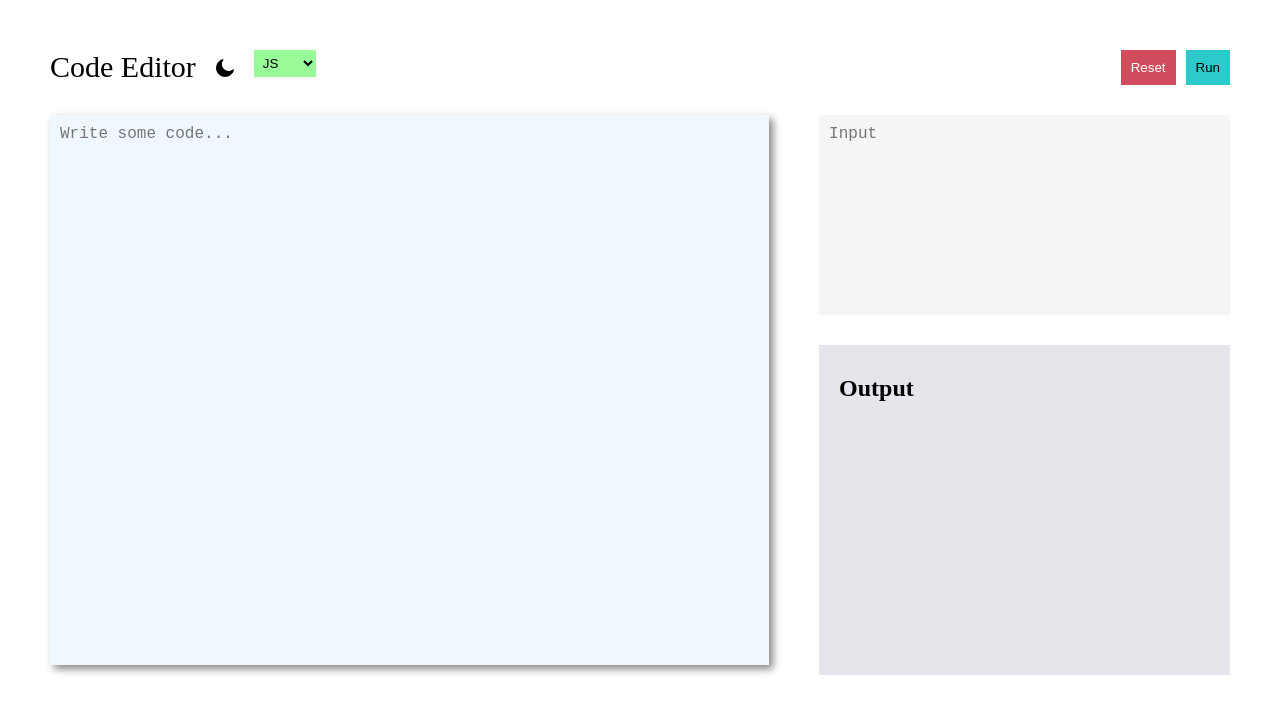
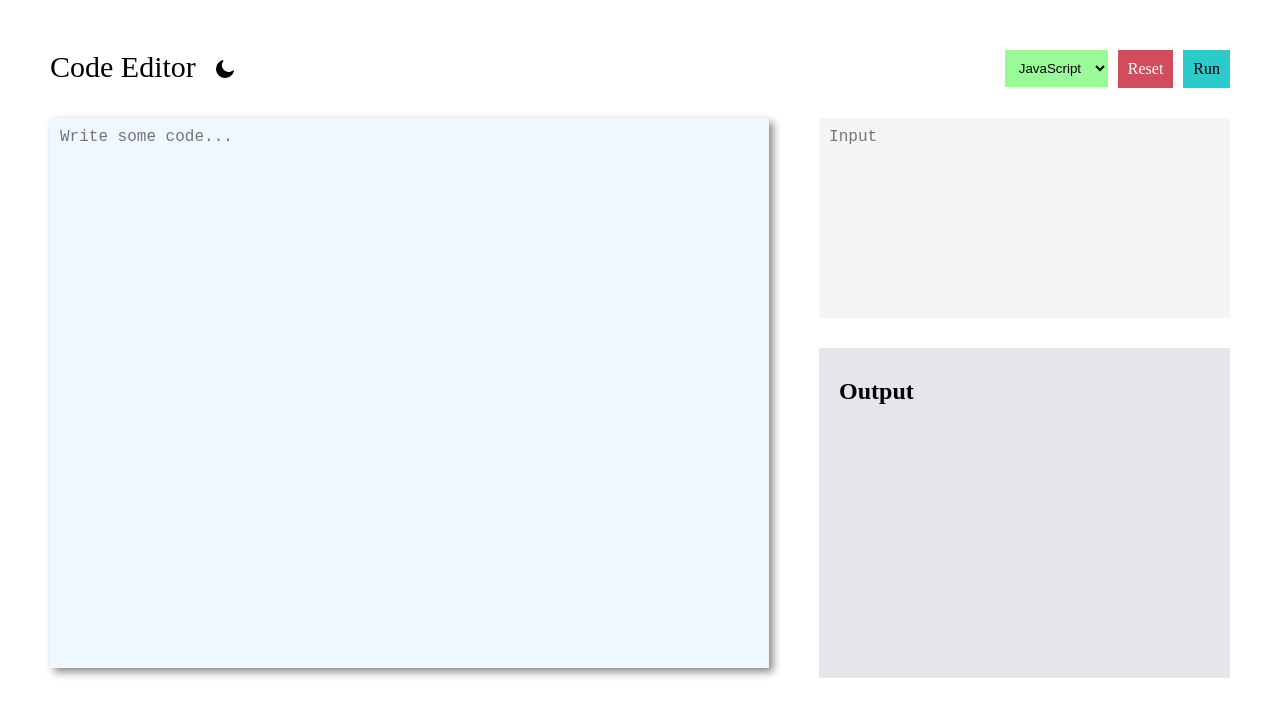
Before and after one commit to riyasavant/editor-web, a React (Create React App) app: page / in a window 1280 px wide. Shown: the top 716 px of the page. Built offline with nearby package versions, Linux system fonts and the light colour scheme.

Commit message:
Fixed Code Editor Issue

```diff
--- a/src/App.js
+++ b/src/App.js
@@ -9,9 +9,9 @@ import './App.css';
 function App() {
 
   const [code, setCode] = useState('');
-  const [language, setLanguage] = useState('');
+  const [language, setLanguage] = useState('js');
   const [input, setInput] = useState('');
-  const [output, setOutput] = useState({});
+  // const [output, setOutput] = useState({});
   const [lightTheme, setTheme] = useState(true);
 
   const handleCode = data => {
@@ -30,17 +30,24 @@ function App() {
     setTheme(!lightTheme);
   }
 
+  const handleReset = () => {
+    setCode('');
+  }
+
   async function handleSubmit() {
-    const response = await axios.post('http://localhost:5000/run', {language: language, code: code, input: input});
-    const data = response.json();
+    try {
+      const response = await axios.post('http://localhost:5000/run', {language: language, code: code, input: input});
+      const data = response.json();
+      console.log(data);
+    } catch(e) {console.log(e);}
   }
 
   return (
     <div className={`content ${lightTheme ? 'light' : 'dark'}`}>
-        <Header lightTheme={lightTheme} changeTheme={changeTheme} changeLanguage={handleLanguage}/>
+        <Header lightTheme={lightTheme} changeTheme={changeTheme} language={language} changeLanguage={handleLanguage} handleSubmit={handleSubmit} handleReset={handleReset}/>
         <div className="editor">
           <div className="code-section">
-            <Editor code={code} handleCode={handleCode} language="js" lightTheme={lightTheme}/>
+            <Editor code={code} handleCode={handleCode} language={language} lightTheme={lightTheme}/>
           </div>
           <div className="output-section">
             <Input input={input} handleInput={handleInput} lightTheme={lightTheme}/>
--- a/src/Components/Editor/index.js
+++ b/src/Components/Editor/index.js
@@ -6,13 +6,13 @@ import "prismjs/components/prism-javascript";
 import "prismjs/themes/prism.css";
 import "./index.css";
 
-export default function CodeEditor({code, handleCode, lightTheme, language = 'js'}) {
+export default function CodeEditor({code, handleCode, lightTheme}) {
     return(
         <div className={`editor-styles ${lightTheme ? 'light-bg' : 'dark-bg'}`}>
             <Editor
                   value={code}
                   onValueChange={(code) => handleCode(code)}
-                  highlight={(code) => highlight(code, languages[language])}
+                  highlight={(code) => highlight(code, languages.js)}
                   padding={10}
                   style={{
                     fontFamily: '"Fira code", "Fira Mono", monospace',
--- a/src/Components/Header/index.js
+++ b/src/Components/Header/index.js
@@ -3,29 +3,33 @@ import dark from "../../assets/moon.png";
 import light from "../../assets/sun.png";
 import "./index.css";
 
-export default function Header({lightTheme, changeTheme, handleLanguage}) {
+export default function Header({lightTheme, changeTheme, language, changeLanguage, handleReset, handleSubmit}) {
+
+    function handleChange(e) {
+        changeLanguage(e.target.value);
+    }
+
     return(
         <div style={{display: 'flex', justifyContent: 'space-between'}}>
             <div className="flex">
                 <div style={{fontSize: '30px', marginRight: '20px'}}>Code Editor</div>
                 <div onClick={changeTheme} style={{cursor: 'pointer', display: 'flex', alignItems: 'center'}}><img src={lightTheme ? dark : light} alt="Theme Icon" height="18px" width="18px"/></div>
-
+            </div>
+            <div className="flex">
                 <div>
                     <select
-                        onChange={handleLanguage}
-                        style={{cursor: 'pointer', padding: '5px', border: 'none', background: 'palegreen', marginLeft: '20px'}}
+                        onChange={handleChange}
+                        style={{cursor: 'pointer', padding: '10px', border: 'none', background: 'palegreen', marginRight: '10px'}}
+                        defaultValue={language}
                     >
-                        <option value="JS">JS</option>
-                        <option value="CPP">CPP</option>
-                        <option value="JAVA">JAVA</option>
-                        <option value="C">C</option>
+                        <option value="js">JavaScript</option>
+                        <option value="cpp">CPP</option>
+                        <option value="c">C</option>
+                        <option value="java">Java</option>
                     </select>
                 </div>
-
-            </div>
-            <div className="flex">
-                <button style={{padding: '10px', border: 'none', background: '#D14D5D', marginRight: '10px', color: 'white'}}>Reset</button>
-                <button style={{padding: '10px', border: 'none', background: '#2CCACA'}}>Run</button>
+                <div onClick={handleReset} style={{padding: '10px', border: 'none', background: '#D14D5D', marginRight: '10px', color: 'white', cursor: 'pointer'}}>Reset</div>
+                <div onClick={handleSubmit} style={{cursor: 'pointer', padding: '10px', border: 'none', background: '#2CCACA'}}>Run</div>
             </div>
         </div>
     )
```
